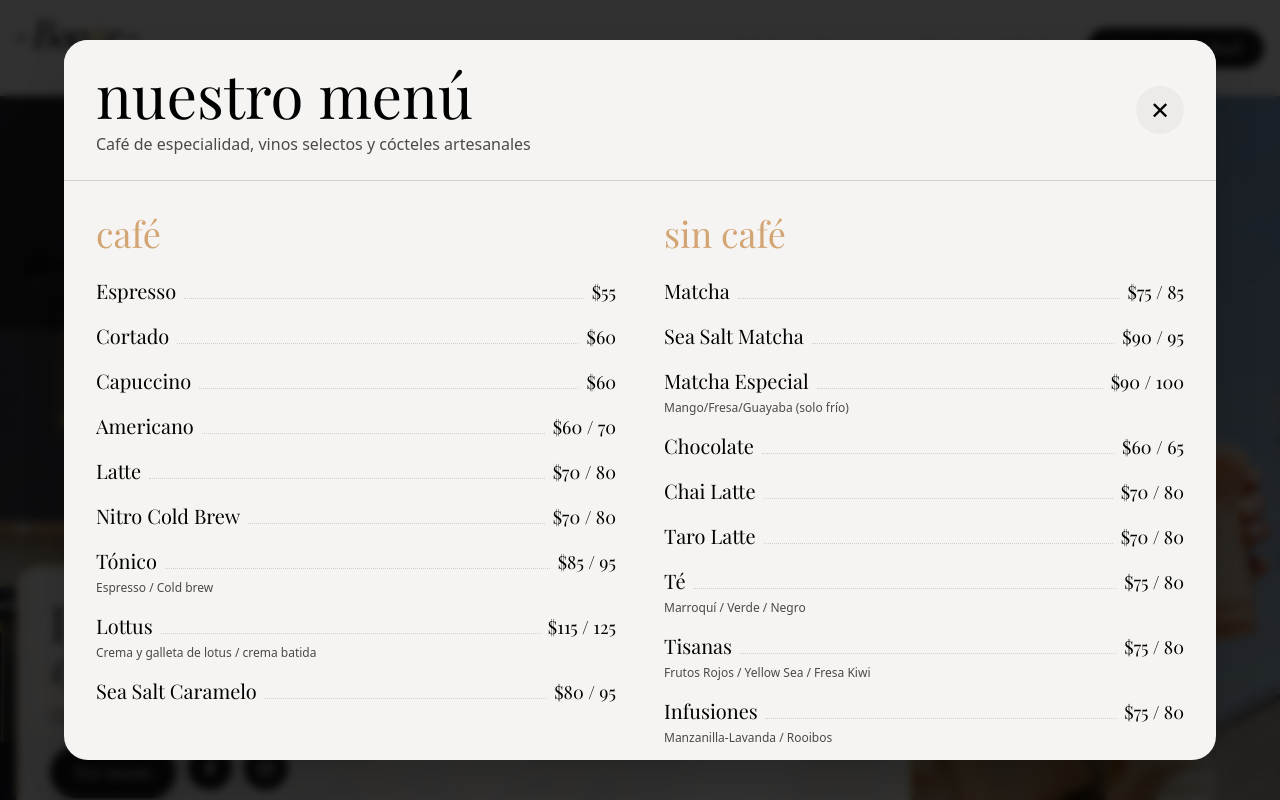
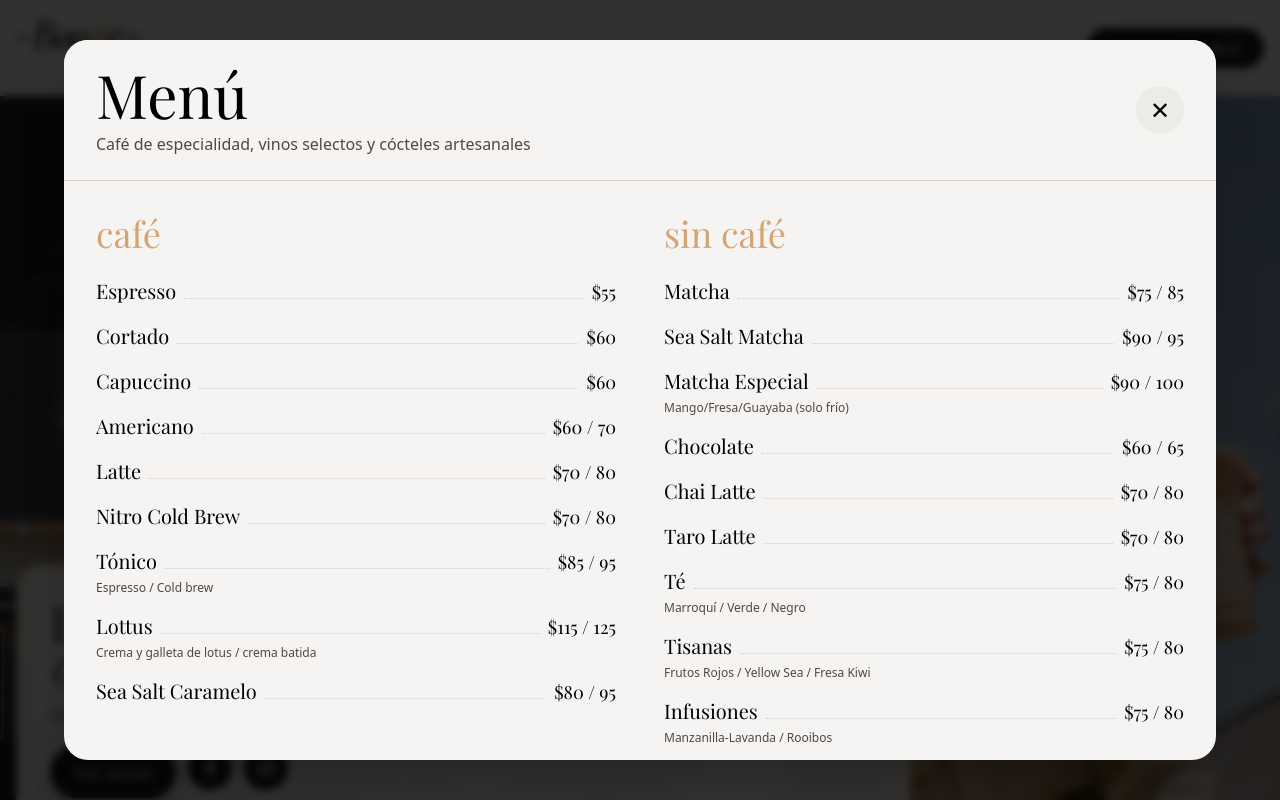
Before and after one commit to martoast/booze-cafe, a Nuxt app: page / in a window 1280 px wide. Both pictures are taken after a click on the button "Menú". Shown: the top 800 px of the page. Built offline with nearby package versions, Linux system fonts and the light colour scheme.

Commit message:
update menu modal

```diff
--- a/components/MenuModal.vue
+++ b/components/MenuModal.vue
@@ -16,7 +16,7 @@
               <!-- Header -->
               <div class="sticky top-0 bg-primary border-b border-k-border z-10 px-8 py-6 flex justify-between items-center">
                 <div>
-                  <h2 class="font-heading text-5xl md:text-6xl">nuestro menú</h2>
+                  <h2 class="font-heading text-5xl md:text-6xl">Menú</h2>
                   <p class="text-body mt-2">Café de especialidad, vinos selectos y cócteles artesanales</p>
                 </div>
                 <button
```
